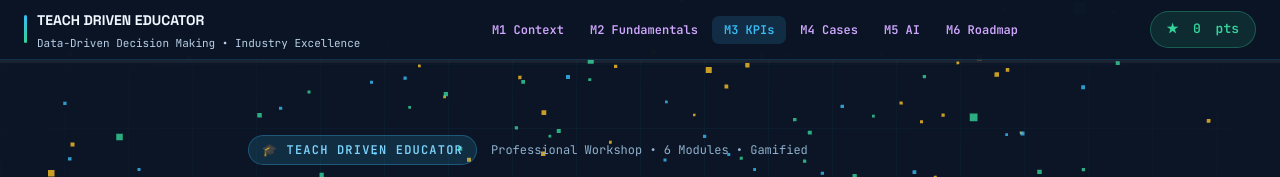
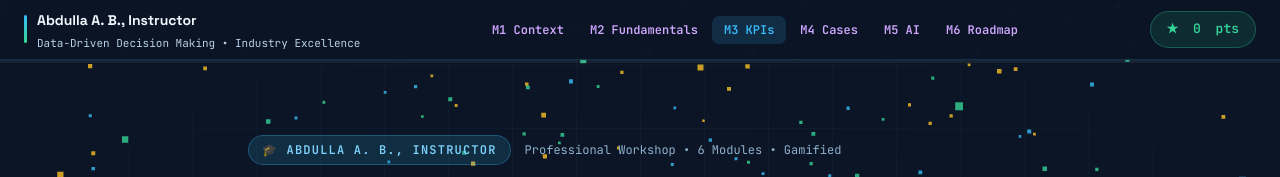
Before and after one commit to abdulla-a-b/dddm-workshop-v2, a plain HTML site: page index.html in a window 1280 px wide. Shown: the top 177 px of the page. Drawn offline with nearby package versions, Linux system fonts and the light colour scheme; animation ran at ten frames a second.

Commit message:
Update index.html

```diff
--- a/index.html
+++ b/index.html
@@ -3,7 +3,7 @@
 <head>
 <meta charset="UTF-8"/>
 <meta name="viewport" content="width=device-width,initial-scale=1.0"/>
-<title>DDDM for Industry Excellence | Teach Driven Educator</title>
+<title>DDDM for Industry Excellence | Abdulla A. B., Instructor</title>
 <link rel="preconnect" href="https://fonts.googleapis.com"/>
 <link rel="preconnect" href="https://fonts.gstatic.com" crossorigin/>
 <link href="https://fonts.googleapis.com/css2?family=Space+Grotesk:wght@400;500;600;700&family=Inter:wght@400;500;600&family=JetBrains+Mono:wght@400;500;600&display=swap" rel="stylesheet"/>
@@ -268,7 +268,7 @@ footer a{color:var(--teal)}footer a:hover{color:var(--mint)}
 <body>
 
 <nav id="nav">
-  <a class="nb" href="#hero"><div class="nb-bar"></div><div><span class="nb-t">TEACH DRIVEN EDUCATOR</span><span class="nb-s">Data-Driven Decision Making &bull; Industry Excellence</span></div></a>
+  <a class="nb" href="#hero"><div class="nb-bar"></div><div><span class="nb-t">Abdulla A. B., Instructor</span><span class="nb-s">Data-Driven Decision Making &bull; Industry Excellence</span></div></a>
   <div class="nm-row">
     <button class="nm on" onclick="G('m1')">M1 Context</button>
     <button class="nm" onclick="G('m2')">M2 Fundamentals</button>
@@ -288,7 +288,7 @@ footer a{color:var(--teal)}footer a:hover{color:var(--mint)}
   <div class="hgrid"></div>
   <div class="hi">
     <div class="h-eye">
-      <span class="tag t-tl">&#127891; Teach Driven Educator</span>
+      <span class="tag t-tl">&#127891; Abdulla A. B., Instructor</span>
       <span style="font-size:12px;color:var(--tx3);font-family:var(--fm)">Professional Workshop &bull; 6 Modules &bull; Gamified</span>
     </div>
     <h1 class="h-title"><span class="glow">Data-Driven</span><br/>Decision Making<br/><span style="color:var(--tx3);font-size:.5em;font-weight:500;letter-spacing:-.01em">for Industry Excellence</span></h1>
@@ -506,7 +506,7 @@ importance = pd.<span class="cx">Series</span>(
     <div class="cpill" style="margin:20px auto 0;width:fit-content"><span>Teach Driven Educator &mdash; Professional Certification</span></div>
   </div>
 </section>
-<footer><div>Built with <a href="https://pages.github.com">GitHub Pages</a> &bull; <a href="https://chartjs.org">Chart.js</a> &bull; <a href="https://threejs.org">Three.js</a> &bull; <a href="https://fonts.google.com">Space Grotesk</a></div><div style="margin-top:6px">Data-Driven Decision Making for Industry Excellence &bull; Teach Driven Educator &copy; 2025</div></footer>
+<footer><div><a href="....">guulba</a></div></footer>
 
 <script>
 /* SCORE */
```
